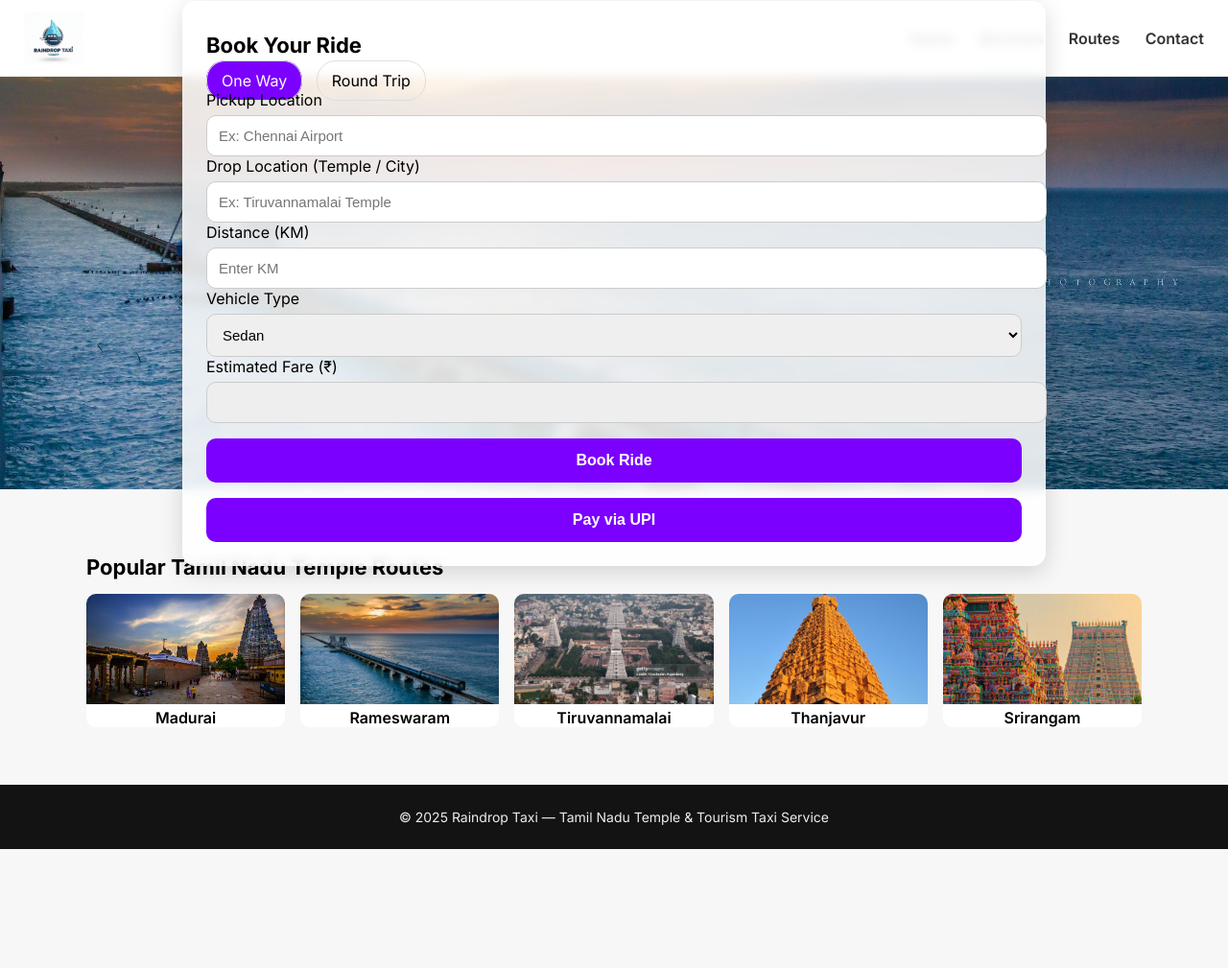
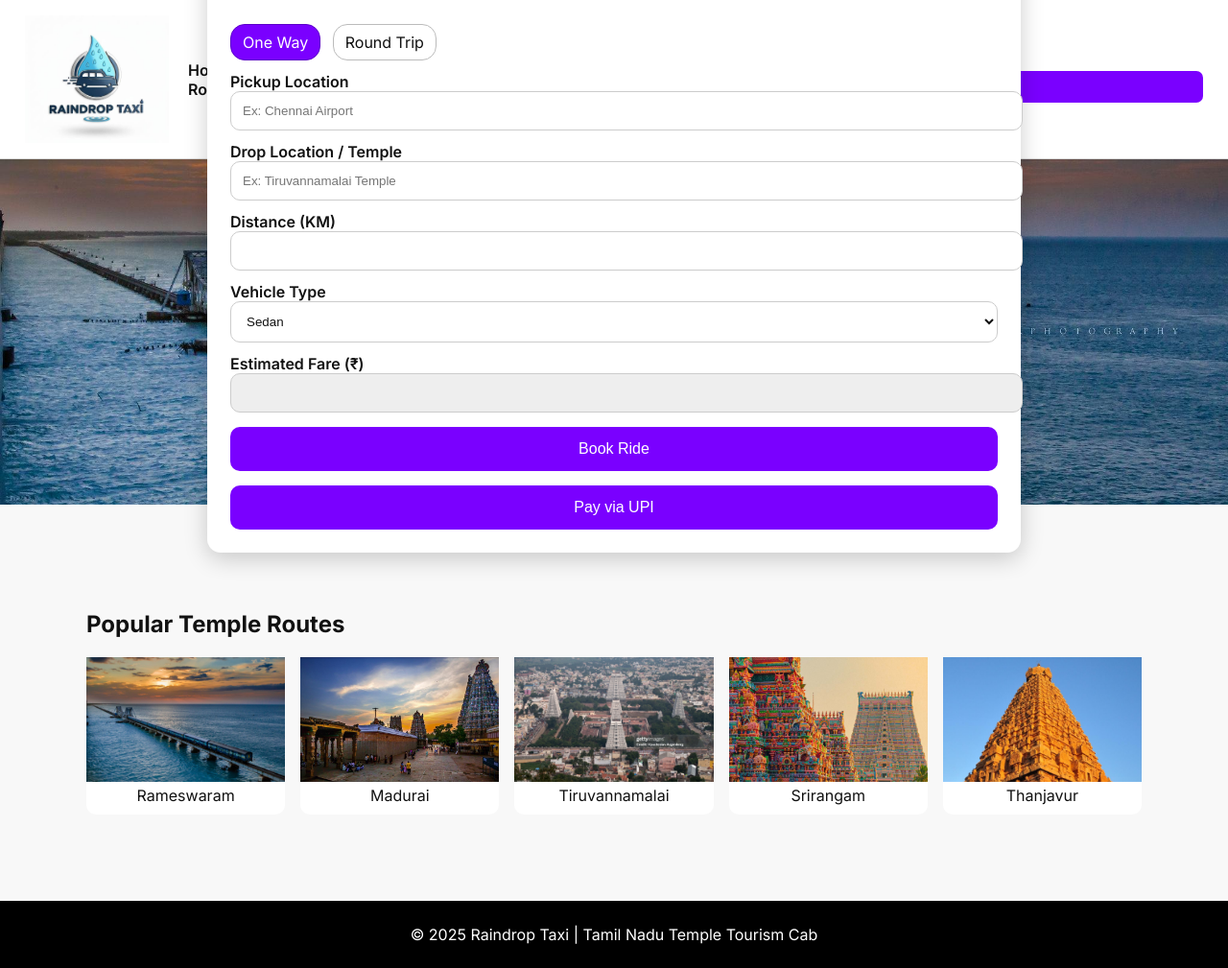
Before and after one commit to lakshmikrishnanet2025-cell/raindrop-taxi, a website: page index.html in a window 1280 px wide. Shown: the whole page at 96% size. Before the commit the page ends 885 px from the top, so only its background shows below. Drawn offline with Linux system fonts and the light colour scheme.

Commit message:
Update index.html

```diff
--- a/index.html
+++ b/index.html
@@ -2,167 +2,180 @@
 <html lang="en">
 <head>
 <meta charset="UTF-8">
-<title>Raindrop Taxi</title>
+<title>Raindrop Taxi – Tamil Nadu Temple Tours</title>
 <meta name="viewport" content="width=device-width, initial-scale=1.0">
+<link href="https://fonts.googleapis.com/css2?family=Inter:wght@400;600;700&display=swap" rel="stylesheet">
 
-<link href="https://fonts.googleapis.com/css2?family=Inter:wght@400;600;700&display=swap" rel="stylesheet">
 <style>
-
+/* ===================== GLOBAL DESIGN VARIABLES ===================== */
 :root {
-    --purple: #7b00ff;
-    --dark: #131313;
-    --bg: #f7f7f7;
-    --white: #fff;
-    --grey: #bbb;
+    --purple: #7a00ff;
+    --purple-dark: #5c00c9;
+    --bg: #f8f8f8;
+    --text: #111;
+    --card: #fff;
+}
+/* DARK THEME VARIABLES */
+body.dark {
+    --bg: #0b0b0f;
+    --text: #f5f5f5;
+    --card: #16161e;
+    --purple: #7a00ff;
 }
 
-/* RESET */
+/* ===================== RESET ===================== */
 body {
     margin: 0;
     font-family: Inter, sans-serif;
     background: var(--bg);
+    color: var(--text);
+    transition: 0.4s;
 }
 
-/* HEADER */
+/* ===================== HEADER ===================== */
 header {
     display: flex;
+    justify-content: space-between;
     align-items: center;
-    justify-content: space-between;
-    padding: 12px 25px;
-    background: var(--white);
-    border-bottom: 1px solid #eee;
+    padding: 16px 26px;
+    background: var(--card);
+    border-bottom: 1px solid #ddd;
+    position: sticky;
+    top: 0;
 }
 header img {
-    height: 55px;
+    width: 150px;
 }
 nav a {
-    margin-left: 22px;
-    color: #333;
+    margin-left: 20px;
+    text-decoration: none;
+    color: var(--text);
     font-weight: 600;
-    text-decoration: none;
 }
 nav a:hover {
     color: var(--purple);
 }
 
-/* HERO */
-.hero {
-    background: url('assets/temples/rameswaram.jpg') center/cover no-repeat;
-    height: 430px;
-    display: flex;
-    align-items: center;
-    justify-content: center;
+/* ===================== Dark Toggle Btn ===================== */
+#modeToggle {
+    padding: 7px 14px;
+    border-radius: 7px;
+    background: var(--purple);
+    color: white;
+    border: none;
+    cursor: pointer;
 }
 
-/* BOOKING CARD */
+/* ===================== HERO BANNER ===================== */
+.hero {
+    background: url("assets/temples/rameswaram.jpg") center/cover no-repeat;
+    height: 360px;
+    display: flex;
+    justify-content: center;
+    align-items: end;
+}
+
+/* ===================== BOOKING CARD ===================== */
 .booking-card {
     width: 90%;
-    max-width: 850px;
-    background: rgba(255,255,255,0.86);
-    padding: 25px;
+    max-width: 800px;
+    background: var(--card);
+    padding: 24px;
     border-radius: 14px;
-    box-shadow: 0 6px 25px rgba(0,0,0,0.15);
-    backdrop-filter: blur(6px);
+    box-shadow: 0 6px 25px rgba(0,0,0,0.2);
+    transform: translateY(50px);
 }
-
-h2 {
-    margin: 8px 0 14px;
-    font-size: 22px;
+label {
+    display: block;
+    margin-top: 12px;
+    font-weight: 600;
 }
-
-/* Toggle */
-trip-select {
-    display: flex;
-    margin-bottom: 12px;
-}
-.toggle-btn {
-    padding: 10px 15px;
-    border-radius: 20px;
-    cursor: pointer;
-    border: 1px solid #ddd;
-    margin-right: 10px;
-    user-select: none;
-}
-.toggle-btn.active {
-    background: var(--purple);
-    color: white;
-}
-
 input, select {
     width: 100%;
     padding: 12px;
     border-radius: 10px;
-    margin-top: 6px;
     border: 1px solid #ccc;
-    font-size: 15px;
+    background: var(--card);
+    color: var(--text);
 }
 
-/* BUTTONS */
+/* ===================== TOGGLE BUTTONS ===================== */
+.trip-btn {
+    display: inline-block;
+    padding: 8px 12px;
+    border-radius: 15px;
+    cursor: pointer;
+    border: 1px solid #bbb;
+    margin-right: 8px;
+}
+.trip-btn.active {
+    background: var(--purple);
+    color: white;
+    border-color: var(--purple-dark);
+}
+
+/* ===================== BUTTONS ===================== */
 button {
+    margin-top: 15px;
     width: 100%;
     padding: 14px;
-    margin-top: 16px;
     border-radius: 10px;
     border: none;
+    cursor: pointer;
     font-size: 16px;
-    font-weight: 600;
-    cursor: pointer;
 }
 .btn-primary {
     background: var(--purple);
     color: white;
 }
 .btn-primary:hover {
-    background: #6700d7;
+    background: var(--purple-dark);
 }
 
-/* TEMPLE GRID */
+/* ===================== TEMPLES GRID ===================== */
 .section {
     max-width: 1100px;
-    margin: 50px auto;
+    margin: 80px auto;
     padding: 10px;
 }
-.grid-temples {
+.grid {
     display: grid;
-    grid-template-columns: repeat(auto-fit, minmax(150px,1fr));
+    grid-template-columns: repeat(auto-fit, minmax(160px,1fr));
     gap: 16px;
 }
-.grid-temples div {
-    background: white;
+.grid div {
+    background: var(--card);
+    text-align: center;
     border-radius: 10px;
-    overflow: hidden;
-    text-align: center;
-    font-weight: 600;
+    padding-bottom: 10px;
 }
-.grid-temples img {
+.grid img {
     width: 100%;
-    height: 115px;
+    height: 130px;
     object-fit: cover;
 }
 
-/* FOOTER */
+/* ===================== FOOTER ===================== */
 footer {
-    margin-top: 50px;
-    padding: 25px 10px;
+    padding: 25px;
     text-align: center;
-    background: var(--dark);
-    color: #eee;
-    font-size: 14px;
+    background: #000;
+    color: #fff;
 }
 </style>
 </head>
 
 <body>
 
-<!-- HEADER -->
 <header>
-    <img src="assets/logo.png">
+    <img src="assets/logo.png" alt="RaindropTaxi">
     <nav>
-        <a href="#">Home</a>
-        <a href="#">Services</a>
-        <a href="#">Routes</a>
-        <a href="#">Contact</a>
+        <a>Home</a>
+        <a>Services</a>
+        <a>Routes</a>
+        <a>Contact</a>
     </nav>
+    <button id="modeToggle">🌗 Mode</button>
 </header>
 
 <!-- HERO -->
@@ -170,19 +183,19 @@ footer {
     <div class="booking-card">
         <h2>Book Your Ride</h2>
 
-        <div id="tripType">
-            <span class="toggle-btn active" onclick="setTrip('oneway')" id="tab1">One Way</span>
-            <span class="toggle-btn" onclick="setTrip('round')" id="tab2">Round Trip</span>
+        <div>
+            <span class="trip-btn active" id="tab1" onclick="setTrip('oneway')">One Way</span>
+            <span class="trip-btn" id="tab2" onclick="setTrip('round')">Round Trip</span>
         </div>
 
         <label>Pickup Location</label>
         <input id="pickup" placeholder="Ex: Chennai Airport">
 
-        <label>Drop Location (Temple / City)</label>
+        <label>Drop Location / Temple</label>
         <input id="drop" placeholder="Ex: Tiruvannamalai Temple">
 
         <label>Distance (KM)</label>
-        <input type="number" id="km" min="1" placeholder="Enter KM" oninput="calcFare()">
+        <input id="km" type="number" min="1" oninput="calcFare()">
 
         <label>Vehicle Type</label>
         <select id="vehicle" onchange="calcFare()">
@@ -198,74 +211,78 @@ footer {
     </div>
 </div>
 
-
-<!-- TEMPLE ROUTES -->
 <div class="section">
-    <h2 style="margin-bottom:15px;">Popular Tamil Nadu Temple Routes</h2>
-
-    <div class="grid-temples">
+    <h2>Popular Temple Routes</h2>
+    <div class="grid">
+        <div><img src="assets/temples/rameswaram.jpg">Rameswaram</div>
         <div><img src="assets/temples/madurai.jpg">Madurai</div>
-        <div><img src="assets/temples/rameswaram.jpg">Rameswaram</div>
         <div><img src="assets/temples/tiruvannamalai.jpg">Tiruvannamalai</div>
+        <div><img src="assets/temples/srirangam.jpg">Srirangam</div>
         <div><img src="assets/temples/thanjavur.jpg">Thanjavur</div>
-        <div><img src="assets/temples/srirangam.jpg">Srirangam</div>
     </div>
 </div>
 
 <footer>
-    © 2025 Raindrop Taxi — Tamil Nadu Temple & Tourism Taxi Service
+    © 2025 Raindrop Taxi | Tamil Nadu Temple Tourism Cab
 </footer>
 
 <script>
-let trip = "oneway";
+let trip="oneway";
 
-/* ======== TRIP TYPE ======== */
 function setTrip(type){
-    trip = type;
-    document.getElementById("tab1").classList.remove("active");
-    document.getElementById("tab2").classList.remove("active");
-    if(type === "oneway") document.getElementById("tab1").classList.add("active");
-    if(type === "round") document.getElementById("tab2").classList.add("active");
+    trip=type;
+    tab1.classList.remove("active");
+    tab2.classList.remove("active");
+    if(type==="oneway") tab1.classList.add("active");
+    else tab2.classList.add("active");
     calcFare();
 }
 
-/* ======== CALCULATOR ======== */
+/* ==== Fare Rules =====
+Sedan → ₹14/km
+SUV → ₹19/km
+Round Trip → ₹13/km (Return Discount)
+Driver Bata → ₹300
+====================== */
 function calcFare(){
     let km = Number(document.getElementById("km").value);
     let vehicle = document.getElementById("vehicle").value;
+    if(!km) return fare.value="";
 
-    if(!km) return document.getElementById("fare").value = "";
+    let bata=300;
+    let cost=0;
 
-    let rateSedan = 14;
-    let rateSUV = 19;
-    let bata = 300;
-
-    let rate = (vehicle === "sedan") ? rateSedan : rateSUV;
-    let cost = km * rate + bata;
-
-    if(trip === "round") cost = (km * 2) * 13 + bata;
-
-    document.getElementById("fare").value = cost;
+    if(trip==="oneway"){
+        cost = km * (vehicle==="sedan"?14:19) + bata;
+    } else {
+        cost = km*2*13 + bata;
+    }
+    fare.value = cost;
 }
 
-/* ======== BOOKING WHATSAPP ======== */
+/* WhatsApp Booking */
 function bookRide(){
-    let msg =
-`*Raindrop Taxi Booking*
+    let msg = `
+*Raindrop Taxi Booking*
 Pickup: ${pickup.value}
 Drop: ${drop.value}
 Trip: ${trip}
-Distance: ${km.value} KM
+Distance: ${km.value} Km
 Vehicle: ${vehicle.value}
-Estimated Fare: ₹${fare.value}`;
-
+Fare: ₹${fare.value}
+    `;
     window.open(`https://wa.me/919486576643?text=${encodeURIComponent(msg)}`);
 }
 
-/* ======== UPI ======== */
+/* UPI Payment */
 function payUPI(){
-    window.location.href = `upi://pay?pa=prasanthvjm890-1@okhdfcbank&pn=RaindropTaxi&cu=INR`;
+    window.location.href=`upi://pay?pa=prasanthvjm890-1@okhdfcbank&pn=RaindropTaxi&cu=INR`;
 }
+
+/* DARK MODE TOGGLE */
+document.getElementById("modeToggle").onclick=()=>{
+    document.body.classList.toggle("dark");
+};
 </script>
 
 </body>
```
